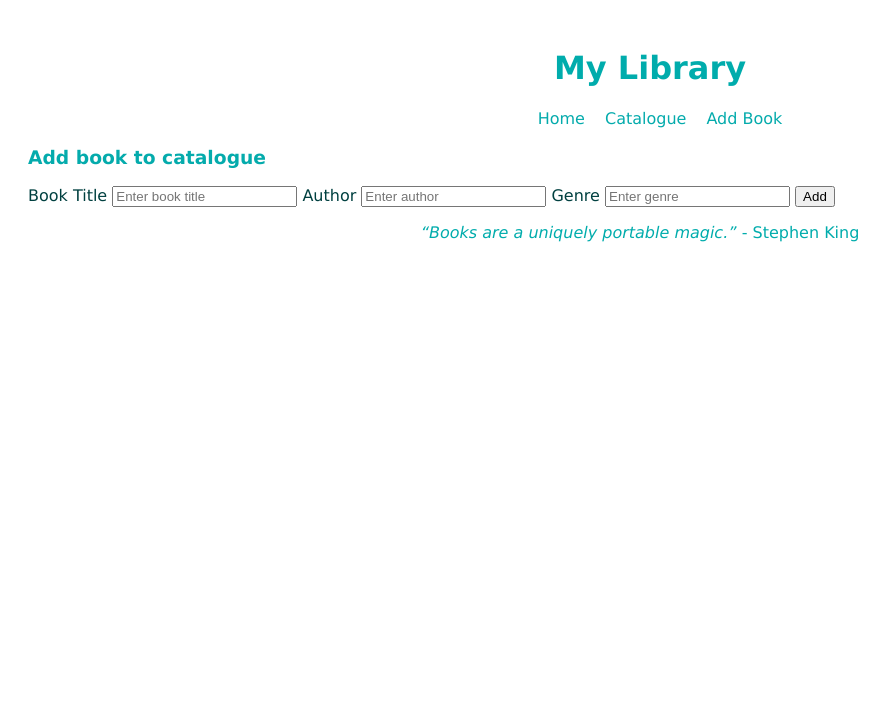
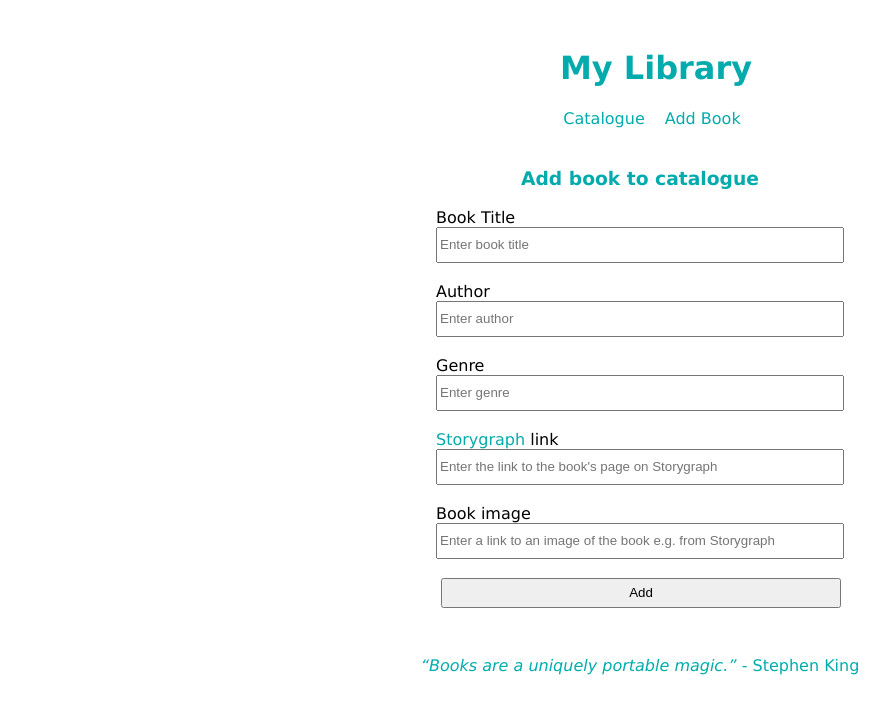
Before and after one commit to aneeqay/Homework, a Flask app: page /books/new in a window 1280 px wide. Shown: the top 714 px of the page, without its empty margins (0-893 px from the left). Run offline with Flask 2, Linux system fonts and the light colour scheme.

Commit message:
made progress

```diff
--- a/wk3_weekend/mylibrary/controllers/controller.py
+++ b/wk3_weekend/mylibrary/controllers/controller.py
@@ -30,7 +30,9 @@ def books_create():
     title = request.form["title"]
     author = request.form["author"]
     genre = request.form["genre"]
-    new_book = Book(title, author, genre, False)
+    link = request.form["link"]
+    image = request.form["image"]
+    new_book = Book(title, author, genre, link, image)
     add_book(new_book)
     return redirect("/books")
 
--- a/wk3_weekend/mylibrary/models/book_class.py
+++ b/wk3_weekend/mylibrary/models/book_class.py
@@ -1,6 +1,8 @@
 class Book:
 
-    def __init__(self, title, author, genre):
+    def __init__(self, title, author, genre, link, image):
         self.title = title
         self.author = author
         self.genre = genre
+        self.link = link
+        self.image = image
--- a/wk3_weekend/mylibrary/models/book_object.py
+++ b/wk3_weekend/mylibrary/models/book_object.py
@@ -1,11 +1,11 @@
 from models.book_class import Book
 
-book1 = Book("Now and Then", "William Corlett", "Fiction - Historical")
-book2 = Book("Small Things Like These", "Claire Keegan", "Fiction - Historical")
-book3 = Book("Taste", "Stanley Tucci", "Non-Fiction - Memoir")
-book4 = Book("I'm a Fan", "Sheena Patel", "Fiction - Contemporary")
-book5 = Book("The Dry", "Jane Harper", "Fiction - Thriller")
-book6 = Book("The Devil You Know", "Dr Gwen Adshead", "Non-Fiction - Sociology")
+book1 = Book("Now and Then", "William Corlett", "Fiction - Historical", "https://app.thestorygraph.com/books/a5277205-54b5-4fbe-a359-dcd8004ea0a9", "https://cdn.thestorygraph.com/p8yv2v9202eipojiu02pzprx6bd9")
+book2 = Book("Small Things Like These", "Claire Keegan", "Fiction - Historical", "https://app.thestorygraph.com/books/a49523ae-4893-4a00-892f-876543ddf423", "https://cdn.thestorygraph.com/ax6l7ekdmah961c7lthkv5ahvhjh")
+book3 = Book("Taste", "Stanley Tucci", "Non-Fiction - Memoir", "https://app.thestorygraph.com/books/9de3288b-b28f-4af2-9fcb-788670336e37", "https://cdn.thestorygraph.com/o9u4erbafu8srluwvferpv561egl")
+book4 = Book("I'm a Fan", "Sheena Patel", "Fiction - Contemporary", "https://app.thestorygraph.com/books/446ae4fa-df63-4e98-9333-edacd8592ca6", "https://cdn.thestorygraph.com/d5qtzy4ad6rg2fcd1wvrdbcduix1")
+book5 = Book("The Dry", "Jane Harper", "Fiction - Thriller", "https://app.thestorygraph.com/books/333650e7-b9ee-433a-a765-ffaaf2673e0f", "https://cdn.thestorygraph.com/vnvwdz2cjdqomz022w1u48x1vwfn")
+book6 = Book("The Devil You Know", "Dr Gwen Adshead", "Non-Fiction - Sociology", "https://app.thestorygraph.com/books/ea9f0822-0941-49dc-aa2a-ca3e0de7b161", "	https://cdn.thestorygraph.com/rf8qvil0eqyycjknh0o6qwgrzlda")
 
 book_list = [book1, book2, book3, book4, book5, book6]
 
--- a/wk3_weekend/mylibrary/static/style.css
+++ b/wk3_weekend/mylibrary/static/style.css
@@ -8,9 +8,9 @@ header {
 }
 
 h1 {
-    margin-left: 20px;
     display: flex;
     justify-content: center;
+    margin-left: 2rem;
 }
 
 li {
@@ -20,11 +20,15 @@ li {
 ul {
     display: flex;
     justify-content: center;
+    margin-right: 1rem;
 }
 
-li a {
+a {
     text-decoration: none;
     color: #04abac;
+}
+
+li > a {
     padding: 10px;
 }
 
@@ -41,13 +45,15 @@ footer {
     color: #00acac;
     display: flex;
     justify-content: center;
+    margin-top: 2rem;
 }
 
-.book-card {
-    display: flex;
+/* .book-card {
+    display: grid;
+    /* flex-wrap: wrap;
     justify-content: space-between;
-    flex-wrap: wrap;
-}
+    flex-direction: column; */
+} */
 
 .book-text {
     text-align: center;
@@ -56,10 +62,27 @@ footer {
 
 h3 {
     color: #04abac;
+    text-align: center;
+    margin-top: 40px;
+}
+
+.book-image {
+    display: block;
+    margin-left: auto;
+    margin-right: auto;
+    width: 18%;
+}
+
+form {
+    display: flex;
+    flex-direction: column;
 }
 
 .book-form {
     display: flex;
-    flex-direction: column;
-    color: #014040;
+    justify-content: center;
 }
+
+input[type="submit"] {
+    margin-left: 5px;
+}
--- a/wk3_weekend/mylibrary/templates/base.html
+++ b/wk3_weekend/mylibrary/templates/base.html
@@ -10,10 +10,10 @@
 </head>
 <body>
     <header>
-        <h1>My Library</h1>
+        <h1><a href="/">My Library</a></h1>
         <nav>
             <ul>
-                <li><a href='/'>Home</a></li>
+                <!-- <li><a href='/'>Home</a></li> -->
                 <li><a href='/books'>Catalogue</a></li>
                 <li><a href='/books/new'>Add Book</a></li>
             </ul>
--- a/wk3_weekend/mylibrary/templates/books/new.html
+++ b/wk3_weekend/mylibrary/templates/books/new.html
@@ -2,16 +2,24 @@
 
 {% block content %}
     <h3>Add book to catalogue</h3>
-    <section class="book-form">
-
+<section class="book-form">
     <form action="/books" method="post">
       <label for="title">Book Title</label>
-      <input type="text" name="title" id="title" placeholder="Enter book title">
+      <input style="height:30px; width:50vh" type="text" name="title" id="title" placeholder="Enter book title" line-height="30px" >
+      <br>
       <label for="author">Author</label>
-      <input type="text" name="author" id="author" placeholder="Enter author">
+      <input style="height:30px; width:50vh" type="text" name="author" id="author" placeholder="Enter author">
+      <br>
       <label for="genre">Genre</label>
-      <input type="text" name="genre" id="genre" placeholder="Enter genre">
-      <input type="submit" value="Add">
+      <input style="height:30px; width:50vh" type="text" name="genre" id="genre" placeholder="Enter genre">
+      <br>
+      <label for="link"><a href="https://app.thestorygraph.com/">Storygraph</a> link</label>
+      <input style="height:30px; width:50vh" type="text" name="link" id="link" placeholder="Enter the link to the book's page on Storygraph">
+      <br>
+      <label for="image">Book image</label>
+      <input style="height:30px; width:50vh" type="text" name="image" id="image" placeholder="Enter a link to an image of the book e.g. from Storygraph">
+      <br>
+      <input style="height:30px; width:50vh" type="submit" value="Add">
     </form>
-    </section>
+</section>
 {% endblock %}
```
Also changed, not shown: wk3_weekend/mylibrary/templates/books/index.html (+9 -9 lines), wk3_weekend/mylibrary/templates/books/show.html (+13 -3 lines).
